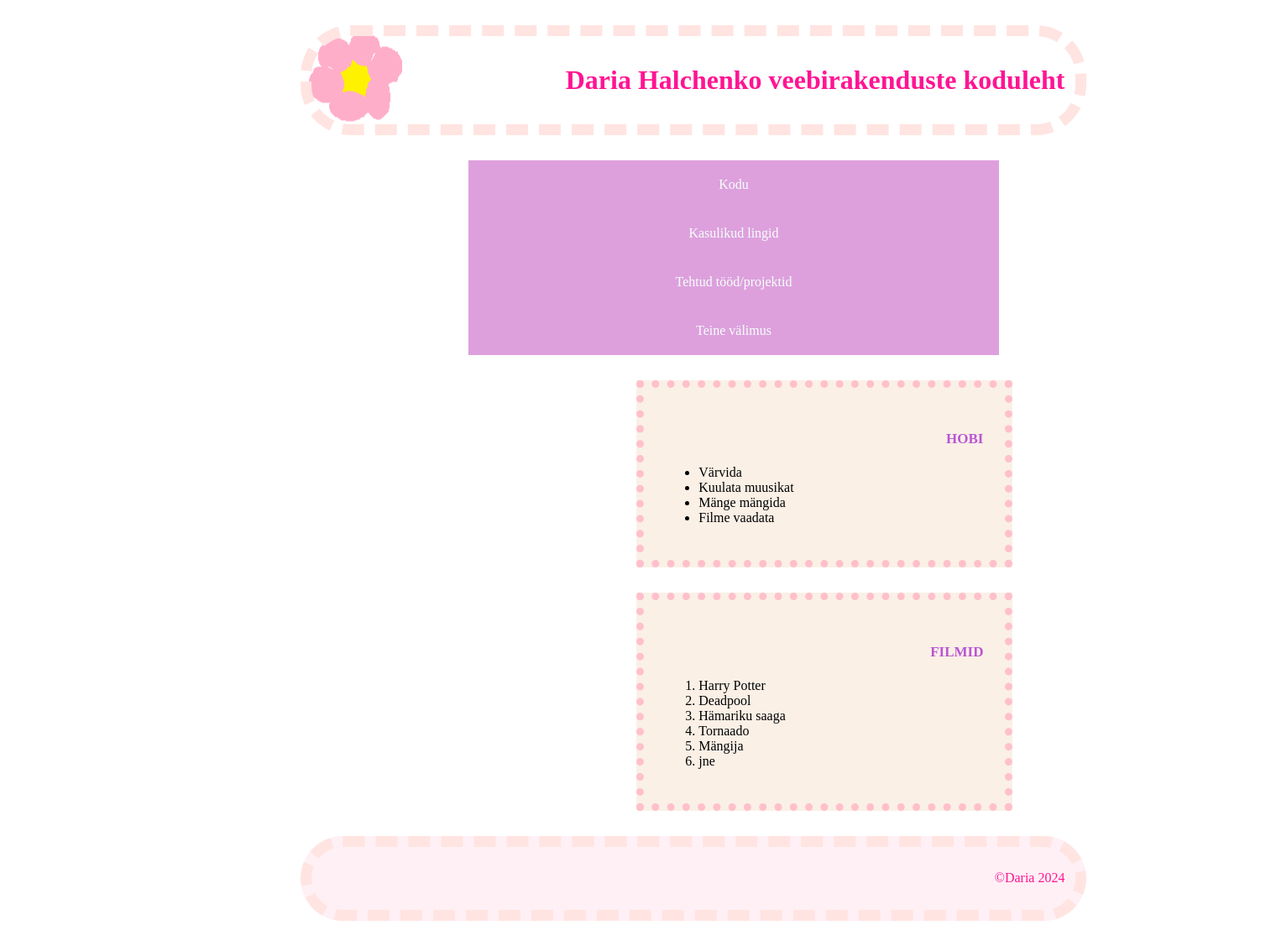
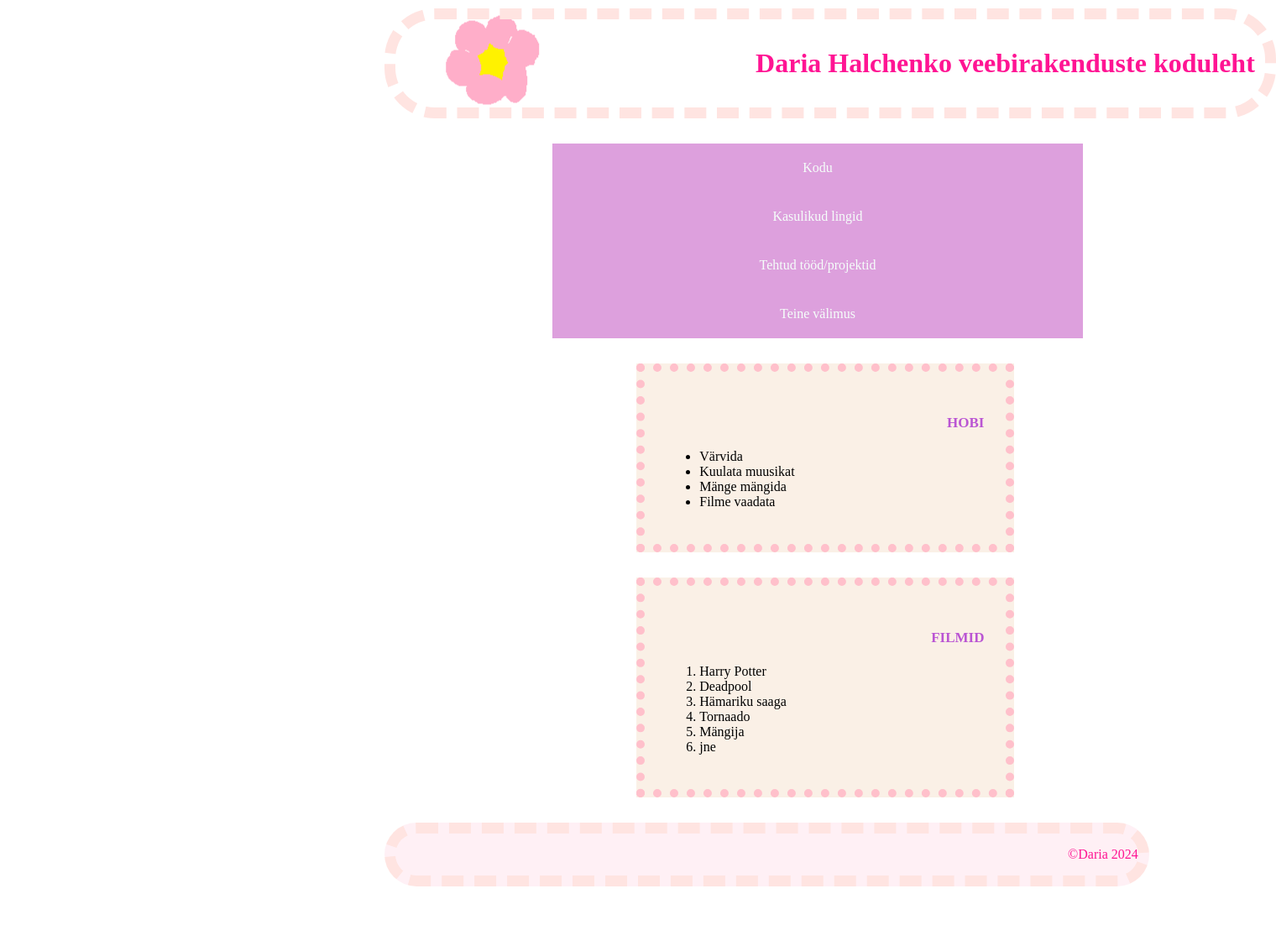
Before and after one commit to DariaHalchenko/Veebirakendus, a plain HTML site: page valimus.html in a window 1280 px wide. Shown: the whole page at 84% size, 1520 px wide, since content can reach past the window. After the commit the page ends 1066 px from the top, so only its background shows below. Drawn offline with Linux system fonts and the light colour scheme.

Commit message:
Update MyStyle.css

```diff
--- a/MyStyle.css
+++ b/MyStyle.css
@@ -4,19 +4,18 @@ footer {
     width: 70%; /*laius*/
     text-align: right;
     border: dashed 10pt MistyRose; /*piir - solid, dashed, dotted, double*/
+    margin:10px 450px;
     border-radius: 60px 60px 60px 60px;
-    padding: 1%;
-    margin: 30px 350px;
 }
 header {
     color: DeepPink; /*teksti värrv*/
     background-color: LavenderBlush; /*tausta värv*/
-    width: 70%; /*laius*/
+    width: 80%; /*laius*/
     text-align: right;
     border: dashed 10pt MistyRose; /*piir - solid, dashed, dotted, double*/
     border-radius: 60px 60px 60px 60px;
     padding: 1%;
-    margin: 30px 350px;
+    margin:10px 450px;
     background-image: url("Nimetu.png");
     background-repeat: no-repeat;
     background-position: center;
@@ -24,7 +23,7 @@ header {
 }
 main section {
     background-color: Linen;
-    border: dotted 7pt Pink;
+    border: dotted 8pt Pink;
     margin:30px 750px;
     width: 30%;
     padding: 2%;
@@ -37,8 +36,8 @@ main section h2 {
 
 nav ul {
     list-style-type: none; /*loetelu markerid*/
-    margin: 30px 550px;
-    padding: 0;
+    margin: 30px 650px;
+    padding: 0%;
     width: 50%;
     overflow: hidden; /*kuidas näidata nav elemendid*/
     background-color: Plum;
```
